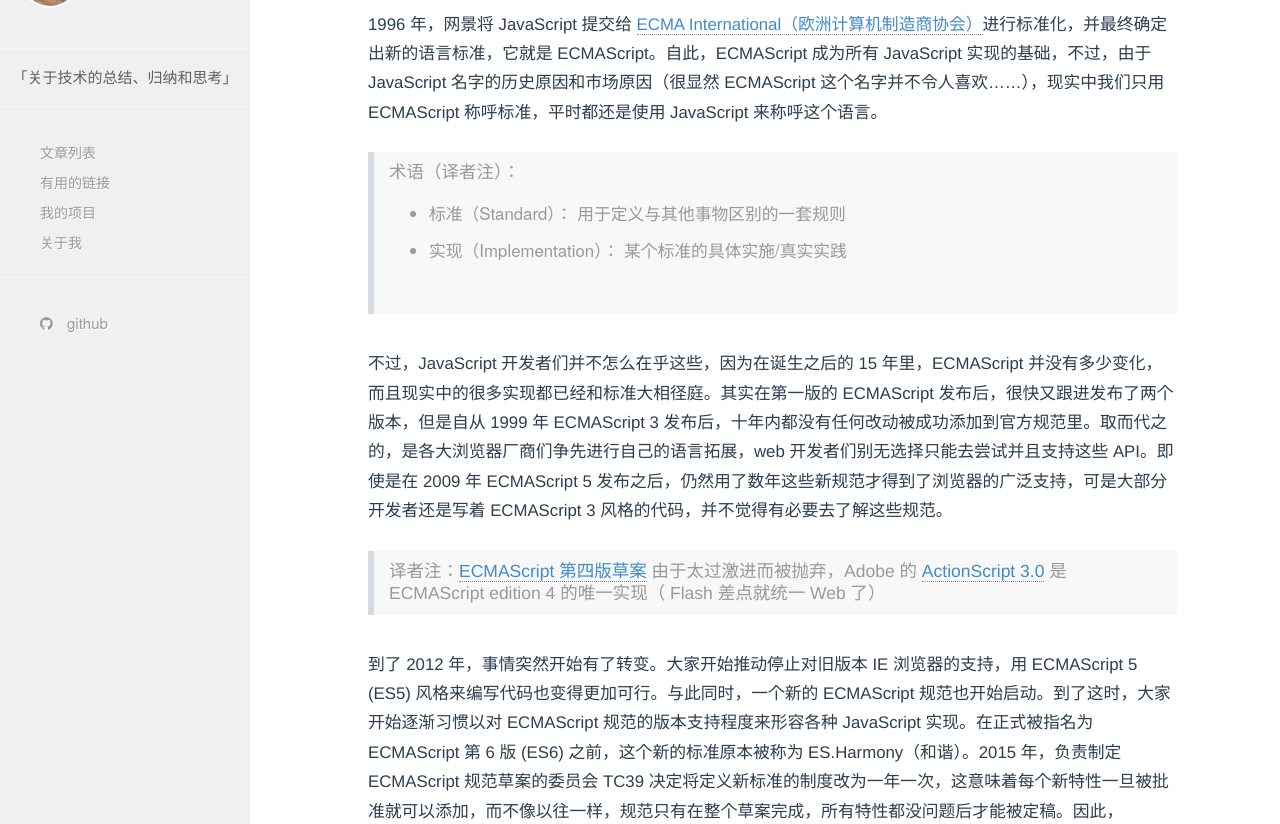
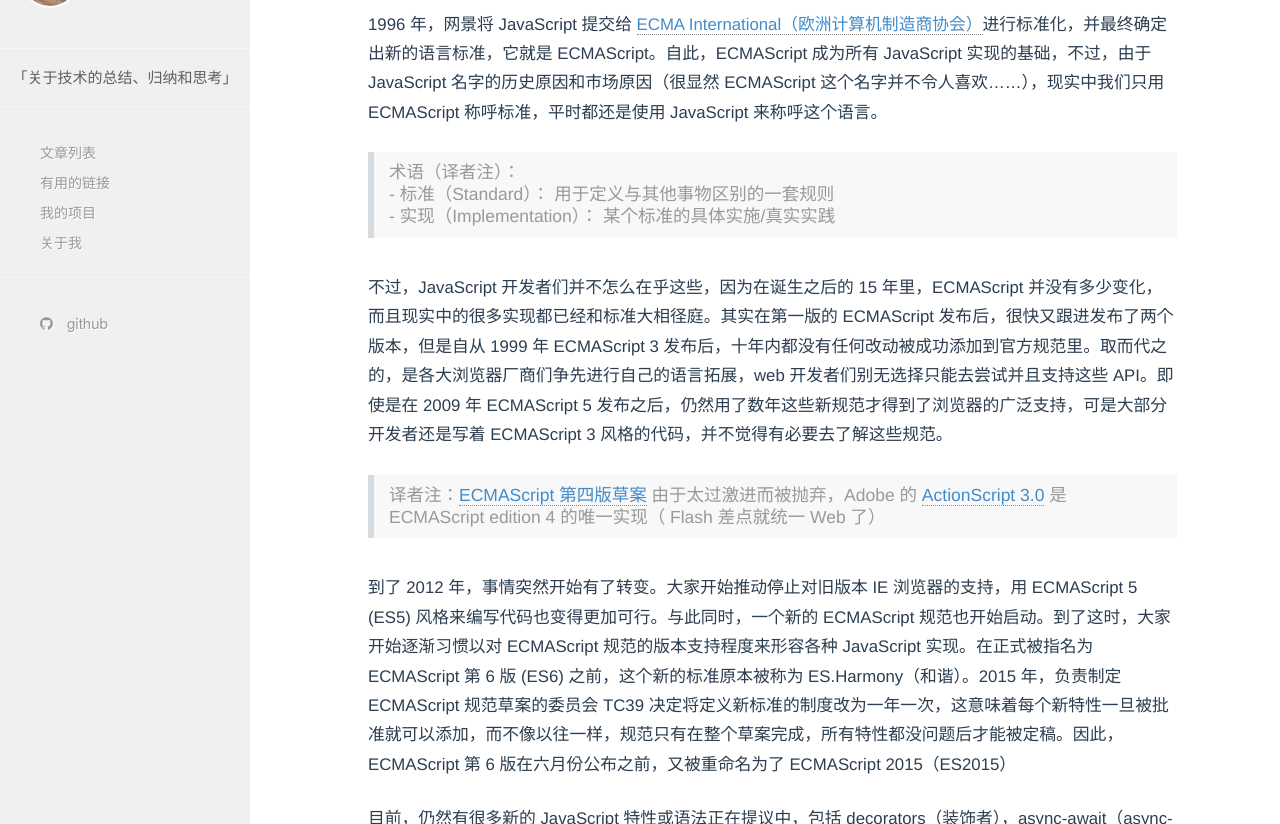
Before and after one commit to apibrain/apibrain.github.io, a Jekyll site: the page built from _posts/2016-03-29-what-is-going-on-with-javascript-versioning.md, in a window 1280 px wide and 900 px high, scrolled down 667 px, cut to the strip 76-900 px from the top of the window. Built offline with Jekyll 4.4.1, drawn with Linux system fonts in a browser that asks for light colours; some of the changed text lies outside the part shown.

Commit message:
修改了正文块引用换行的问题

```diff
--- a/_posts/2016-03-29-what-is-going-on-with-javascript-versioning.md
+++ b/_posts/2016-03-29-what-is-going-on-with-javascript-versioning.md
@@ -15,9 +15,7 @@
 
 1996 年，网景将 JavaScript 提交给 [ECMA International（欧洲计算机制造商协会）](http://www.ecma-international.org/)进行标准化，并最终确定出新的语言标准，它就是 ECMAScript。自此，ECMAScript 成为所有 JavaScript 实现的基础，不过，由于 JavaScript 名字的历史原因和市场原因（很显然 ECMAScript 这个名字并不令人喜欢……），现实中我们只用 ECMAScript 称呼标准，平时都还是使用 JavaScript 来称呼这个语言。
 
-> 术语（译者注）：
-- 标准（Standard）： 用于定义与其他事物区别的一套规则
-- 实现（Implementation）： 某个标准的具体实施/真实实践
+> 术语（译者注）：<br>- 标准（Standard）： 用于定义与其他事物区别的一套规则<br>- 实现（Implementation）： 某个标准的具体实施/真实实践
 
 不过，JavaScript 开发者们并不怎么在乎这些，因为在诞生之后的 15 年里，ECMAScript 并没有多少变化，而且现实中的很多实现都已经和标准大相径庭。其实在第一版的 ECMAScript 发布后，很快又跟进发布了两个版本，但是自从 1999 年 ECMAScript 3 发布后，十年内都没有任何改动被成功添加到官方规范里。取而代之的，是各大浏览器厂商们争先进行自己的语言拓展，web 开发者们别无选择只能去尝试并且支持这些 API。即使是在 2009 年 ECMAScript 5 发布之后，仍然用了数年这些新规范才得到了浏览器的广泛支持，可是大部分开发者还是写着 ECMAScript 3 风格的代码，并不觉得有必要去了解这些规范。
 
@@ -45,5 +43,4 @@
 - [Axel 的博客 - 2ality](http://www.2ality.com/) 也是很不错的 ES6 资源
 - 阮一峰：[ES6入门教程](http://es6.ruanyifeng.com)，中文 ECMAScript 6 教程，写得非常详细
 
-> 本文由黄玄翻译，有部分删减。
-> 原文链接：[ES5, ES6, ES2016, ES.Next: JavaScript 的版本是怎么回事？「译」](http://huangxuan.me/2015/09/22/js-version/)
+> 本文由黄玄翻译，有部分删减。<br>原文链接：[ES5, ES6, ES2016, ES.Next: JavaScript 的版本是怎么回事？「译」](http://huangxuan.me/2015/09/22/js-version/)
```
